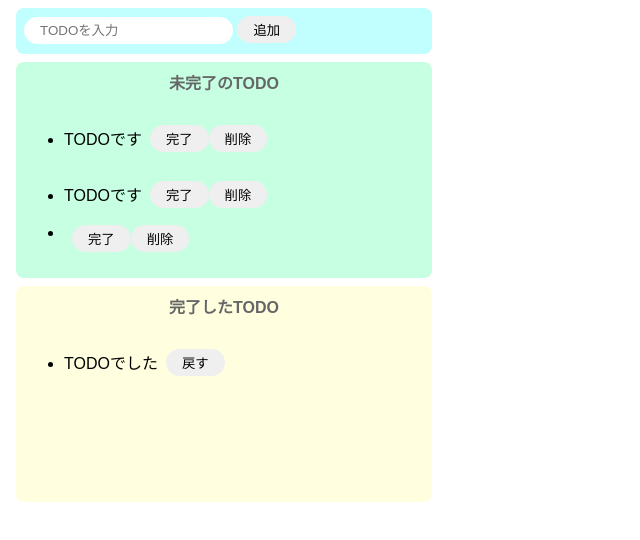
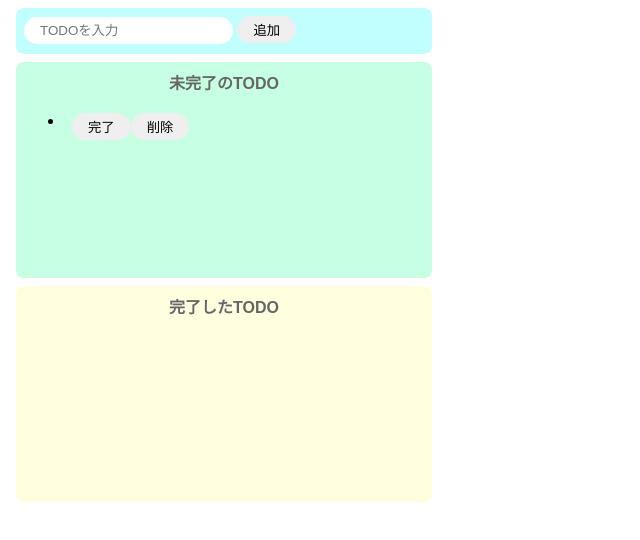
Before and after one commit to kuwasin/codesandbox-test, a website built with Parcel: page index.html in a window 1280 px wide. Both pictures are taken after a click on the button "追加". Shown: the whole page, without its empty margins (0-640 px from the left). Built offline with nearby package versions, Linux system fonts and the light colour scheme.

Commit message:
2022/3/15

```diff
--- a/index.html
+++ b/index.html
@@ -13,33 +13,11 @@
     </div>
     <div class="incomplete-area">
       <p class="title">未完了のTODO</p>
-      <ul id="incomplete-list">
-        <li>
-          <div class="list-row">
-            <p>TODOです</p>
-            <button>完了</button>
-            <button>削除</button>
-          </div>
-        </li>
-        <li>
-          <div class="list-row">
-            <p>TODOです</p>
-            <button>完了</button>
-            <button>削除</button>
-          </div>
-        </li>
-      </ul>
+      <ul id="incomplete-list"></ul>
     </div>
     <div class="complete-area">
       <p class="title">完了したTODO</p>
-      <ul id="complete-list">
-        <li>
-          <div class="list-row">
-            <p>TODOでした</p>
-            <button>戻す</button>
-          </div>
-        </li>
-      </ul>
+      <ul id="complete-list"></ul>
     </div>
 
     <script src="src/index.js"></script>
--- a/src/index.js
+++ b/src/index.js
@@ -3,6 +3,16 @@ const onClickAdd = () => {
   const inputText = document.getElementById("add-text").value;
   document.getElementById("add-text").value = "";
 
+  createIncompleteList(inputText);
+};
+
+//未完了リストから指定の要素を削除
+const deleteFromIncompleteList = (target) => {
+  document.getElementById("incomplete-list").removeChild(target);
+};
+
+//未完了リストに追加する関数
+const createIncompleteList = (text) => {
   //li生成
   const li = document.createElement("li");
 
@@ -12,42 +22,52 @@ const onClickAdd = () => {
 
   //pタグ生成
   const p = document.createElement("p");
-  p.innerText = inputText;
+  p.innerText = text;
 
   //button(完了)タグ生成
   const compliteButton = document.createElement("button");
   compliteButton.innerText = "完了";
   compliteButton.addEventListener("click", () => {
-     //押された完了ボタンの親タグを未完了リストから削除
-     deleteFromIncompleteList(li);
+    //押された完了ボタンの親タグを未完了リストから削除
+    deleteFromIncompleteList(li);
     //完了リストに追加する要素
     const addTarget = compliteButton.parentNode;
 
-   //TODO内容テキストを取得
+    //TODO内容テキストを取得
     const text = addTarget.firstElementChild.innerText;
 
     //div以下を初期化
     addTarget.textContent = null;
 
-   //liタグの作成
-   const liComplete = document.createElement("li");
+    //liタグの作成
+    const liToComplete = document.createElement("li");
     //pタグを生成
     const p = document.createElement("p");
     p.innerText = text;
+
     //buttonタグ生成
     const backButton = document.createElement("button");
     backButton.innerText = "戻す";
+    backButton.addEventListener("click", () => {
+      //押された押すボタンの親タグを完了リストから削除
+      // const deleteTarget = backButton.parentNode;
+      document.getElementById("complete-list").removeChild(liToComplete);
+      // document.getElementById("complete-list").removeChild(deleteTarget);
+
+      //テキスト取得
+      const text = backButton.parentNode.firstElementChild.innerText;
+      createIncompleteList(text);
+    });
 
     //liの子要素にdivタグを設定
-    liComplete.appendChild(addTarget);
+    liToComplete.appendChild(addTarget);
     //divタグの子要素に各要素を設定
     addTarget.appendChild(p);
     addTarget.appendChild(backButton);
     console.log(addTarget);
 
     //完了リスtに追加
-    document.getElementById("complete-list").appendChild(liComplete);
-
+    document.getElementById("complete-list").appendChild(liToComplete);
   });
 
   //button(削除)タグ生成
@@ -67,11 +87,6 @@ const onClickAdd = () => {
 
   //未完了リストに追加
   document.getElementById("incomplete-list").appendChild(li);
-
-  //未完了リストから指定の要素を削除
-  const deleteFromIncompleteList = (target) => {
-    document.getElementById("incomplete-list").removeChild(target);
-  };
 };
 
 document.getElementById("add-btn").addEventListener("click", onClickAdd);
```
